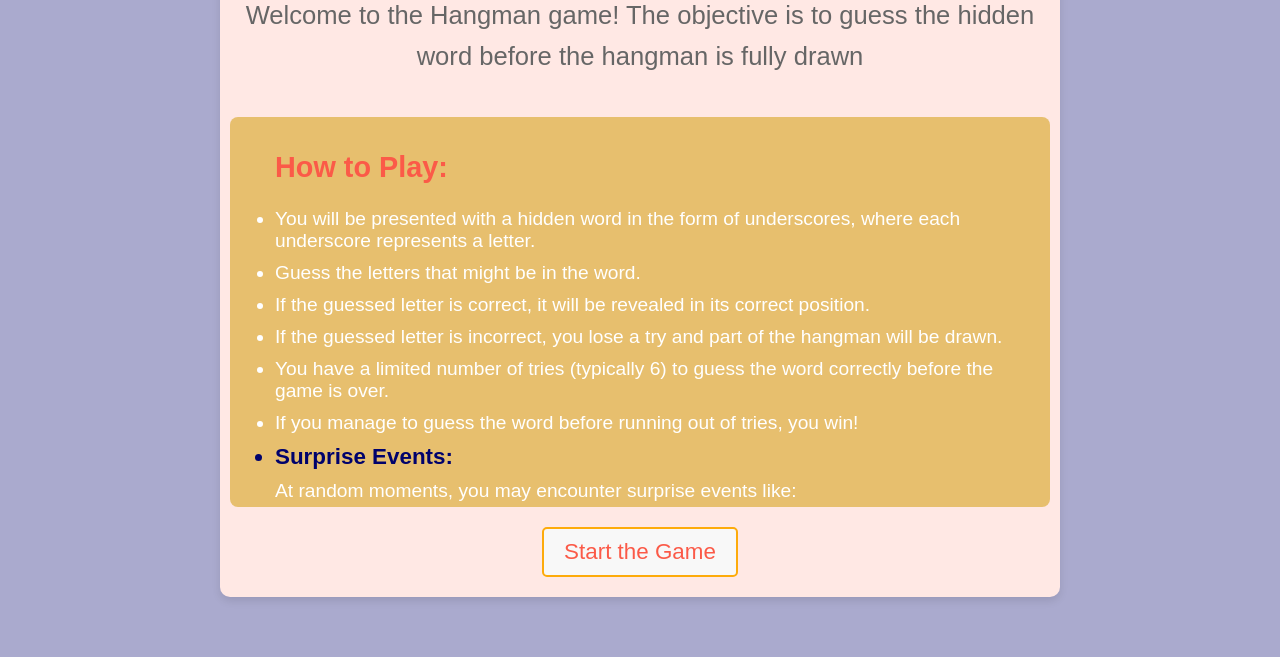
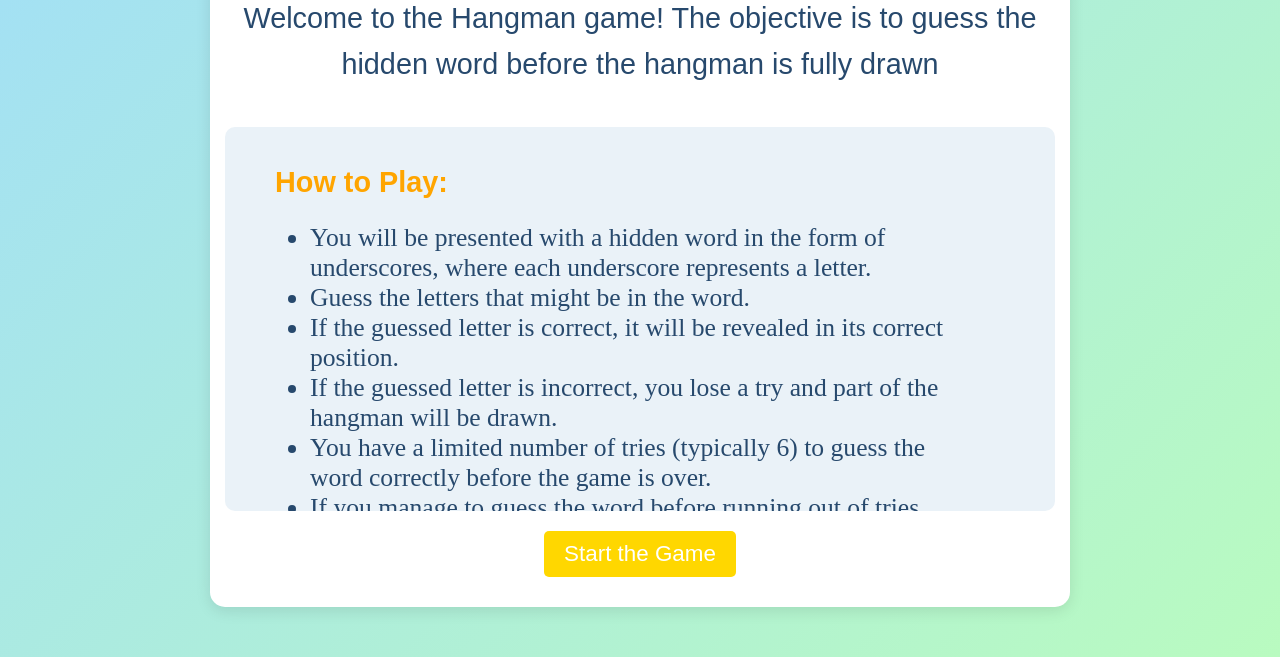
Before and after one commit to FatemaJadeed/Hangman, a plain HTML site: page Instructions.html in a window 1280 px wide. Shown: the part 143-800 px from the top of the page. Drawn offline with Linux system fonts and the light colour scheme; a web font is replaced by a local one.

Commit message:
styleupdate

```diff
--- a/Instructions.html
+++ b/Instructions.html
@@ -7,11 +7,11 @@
 
     <style>
         body {
-            font-family: Arial, sans-serif;
-            background-color: #00026c55;
+            background: linear-gradient(135deg, #A2DFF7, #B9FBC0);
             margin: 0;
             padding: 0;
             display: flex;
+            font-size: 1.2rem;
             justify-content: center;
             align-items: center;
             height: 100vh;
@@ -19,11 +19,11 @@
         }
 
         .container {
-            background-color: #ffe8e4;
-            padding: 20px;
-            border-radius: 10px;
-            box-shadow: 0 4px 8px rgba(0, 0, 0, 0.1);
-            width: 80vw;
+            background-color: #FFFFFF;
+            padding: 30px;
+            border-radius: 15px;
+            box-shadow: 0 4px 15px rgba(0, 0, 0, 0.1);
+            width: 100vw;
             max-width: 800px;
             height: 80vh;
             max-height: 800px;
@@ -35,7 +35,7 @@
         }
 
         h1 {
-            color: #00026c;
+            color: #FF6347;
             margin: 0 0 10px;
             font-size: 2.6rem;
             font-family: "Cabin Sketch", sans-serif;
@@ -45,26 +45,32 @@
             font-family: "Cabin Sketch", sans-serif;
             padding: 0 35px;
             font-size: 1.8rem;
-            color: #fb5a48;
+            color: #FFA500;
         }
 
         p {
             font-family: "Cabin Sketch", sans-serif;
             line-height: 1.6;
-            font-size: 1.6rem;
-            color: #666;
+            font-size: 1.8rem;
+            color: #27496D;
             margin: 0 0 20px;
         }
 
         .instructions {
-            background-color: #e7bf6e;
-            padding: 10px;
-            border-radius: 8px;
+            background-color: #EAF2F8;
+            padding: 15px;
+            border-radius: 10px;
             margin-top: 20px;
             text-align: left;
             width: 100%;
             flex-grow: 1;
             overflow-y: auto;
+        }
+
+        .random {
+            color: #27496D;
+            font-size: 1.6rem;
+            margin: 0 35px;
         }
 
         .instructions ul {
@@ -74,51 +80,40 @@
 
         .instructions li {
             margin-bottom: 10px;
-            color: #fff;
-            font-size: 1.2rem;
+            color: #27496D;
+            margin: 0 35px;
+            font-size: 1.6rem;
         }
 
-        .instructions .bold-text{
+        .instructions .bold-text {
             font-family: "Cabin Sketch", sans-serif;
-            margin-bottom: 10px;
-            color: #00026c;
-            font-size: 1.4rem;
+            color: #FF6347;
+            font-size: 1.9rem;
             font-weight: bold;
             margin-top: 10px;
         }
-
 
         a {
             display: inline-block;
             font-size: 1.4rem;
             margin-top: 20px;
             padding: 10px 20px;
-            background: rgb(248, 248, 248);
-            border: 2px solid #fdab0b;
-            color: #fb5a48;
+            background: #FFD700;
+            color: #FFFFFF;
             text-decoration: none;
             border-radius: 5px;
             transition: background-color 0.3s;
             font-family: "Cabin Sketch", sans-serif;
         }
 
-        .random {
-            color: #fff;
-            font-size: 1.2rem;
-        }
-
         a:hover {
-            background-color: #e7bf6ec1;
+            background-color: #FFC107;
         }
     </style>
 
-
-<link rel="preconnect" href="https://fonts.googleapis.com">
-<link rel="preconnect" href="https://fonts.gstatic.com" crossorigin>
-<link href="https://fonts.googleapis.com/css2?family=Cabin+Sketch:wght@400;700&display=swap" rel="stylesheet">
-
-
-
+    <link rel="preconnect" href="https://fonts.googleapis.com">
+    <link rel="preconnect" href="https://fonts.gstatic.com" crossorigin>
+    <link href="https://fonts.googleapis.com/css2?family=Cabin+Sketch:wght@400;700&display=swap" rel="stylesheet">
 </head>
 <body>
     <div class="container">
@@ -135,7 +130,6 @@
                 <li>You have a limited number of tries (typically 6) to guess the word correctly before the game is over.</li>
                 <li>If you manage to guess the word before running out of tries, you win!</li>
                 <li class="bold-text">Surprise Events:</li>
-
                 <div class="random">At random moments, you may encounter surprise events like: </div>
                 <ul>
                     <br>
--- a/style.css
+++ b/style.css
@@ -1,4 +1,3 @@
-
 body {
     font-family: "Cabin Sketch", sans-serif;
     display: flex;
@@ -6,18 +5,20 @@ body {
     padding: 0 10px;
     justify-content: center;
     min-height: 100vh;
-    background: #ffe8e4;
+    background: linear-gradient(135deg, #89CFF0, #FFFACD);
 }
 
 .container {
     width: 1250px;
     height: 600px;
-    background: #00026c55;
+    background: rgba(255, 255, 255, 0.9);
+    backdrop-filter: blur(8px);
     display: flex;
-    gap:70px;
+    gap: 70px;
     align-items: center;
     padding: 60px 40px;
-    border-radius: 10px;
+    border-radius: 15px;
+    box-shadow: 0px 4px 15px rgba(0, 0, 0, 0.1);
 }
 
 .hangmanBox img {
@@ -28,7 +29,7 @@ body {
     font-size: 2.9rem;
     margin-top: 20px;
     text-align: center;
-    color: #00026c;
+    color: #27496D;
     text-transform: uppercase;
 }
 
@@ -41,18 +42,19 @@ body {
 }
 
 .wordDisplay .letter {
-    width: 28px;
-    font-size: 2rem;
-    font-weight: 600;
+    width: 40px;
+    font-size: 2.5rem;
+    font-weight: bold;
     text-align: center;
     text-transform: uppercase;
     margin-bottom: 40px;
-    border-bottom: 3px solid rgb(239, 238, 235);
+    border-bottom: 3px solid #27496D;
+    color: #27496D;
 }
 
 .wordDisplay .letter.guessed {
     border-color: transparent;
-    margin: -40px 0 35px;
+    color: #FFA500;
 }
 
 .gameBox h4 {
@@ -60,23 +62,24 @@ body {
     font-size: 1.9rem;
     font-weight: 500;
     margin-bottom: 15px;
+    color: #27496D;
 }
 
 .guessesText {
-    color: rgb(239, 238, 235);
+    color: #27496D;
 }
 
 .hintText {
-    color: #fdab0b;
+    color: #FFA500;
 }
 
 .gameBox h4 b {
     font-weight: 600;
-    color: rgb(239, 238, 235);
+    color: #27496D;
 }
 
 .gameBox .guessesText b {
-   color:#fdab0b;
+   color: #FFA500;
 }
 
 .gameBox .keyboard {
@@ -86,32 +89,32 @@ body {
     flex-wrap: wrap;
     justify-content: center;
 }
+
 :where(.gameModal, .keyboard) button {
-    color: rgb(239, 238, 235);
+    color: #FFFFFF;
     font-size: 1rem;
     font-weight: 600;
     cursor: pointer;
     outline: none;
-    background: #fdab0b;
+    background: #FFA500;
     border: none;
-    border-radius: 4px;
+    border-radius: 8px;
     text-transform: uppercase;
 }
+
 .keyboard button {
-    padding: 7px;
+    padding: 10px;
     width: calc(100% / 9 - 6px);
 }
 
 .keyboard button[disabled] {
-    opacity: 0.6;
+    opacity: 0.5;
     pointer-events: none;
 }
 
-
 .keyboard button:hover {
-    background: rgb(237, 212, 229);
+    background: #FFD700;
 }
-
 
 .gameModal {
     position: fixed;
@@ -130,20 +133,20 @@ body {
     transition: opacity 0.4s ease;
 }
 
-
 .gameModal.show {
     opacity: 1;
     pointer-events: auto;
 }
 
+.gameModal .content {
+    background: #F0F0F0;
 
-.gameModal .content {
-    background: rgb(239, 238, 235);
     max-width: 420px;
     width: 100%;
     text-align: center;
-    border-radius: 10px;
+    border-radius: 15px;
     padding: 30px;
+    box-shadow: 0px 8px 30px rgba(0, 0, 0, 0.2);
 }
 
 .gameModal img {
@@ -153,6 +156,7 @@ body {
 
 .gameModal h4 {
     font-size: 1.53rem;
+    color: #FFA500;
 }
 
 .gameModal p {
@@ -162,14 +166,16 @@ body {
 }
 
 .gameModal p b {
-    color: #fb5a48;
+    color: #FFA500;
     font-weight: 600;
 }
 
 .gameModal button {
     padding: 12px 23px;
+    background: #89CFF0;
+    color: #FFFFFF;
+    border-radius: 8px;
 }
-
 
 .timerContainer {
     display: flex;
@@ -178,17 +184,37 @@ body {
     margin-top: 20px;
 }
 
-
 .timerBox {
-    background: rgb(248, 248, 248);
-    border: 2px solid #fdab0b;
+    background: #FFFACD;
+    border: 2px solid #FFA500;
     border-radius: 9px;
-    padding:  10px 20px;
+    padding: 10px 20px;
     font-size: 28px;
     font-weight: bold;
-    color: #fb5a48;
+    color: #27496D;
     text-align: center;
     min-width: 100px;
+}
+
+
+.backButton {
+    position: absolute;
+    top: 20px;
+    left: 20px;
+    font-size: 1.4rem;
+    padding: 10px 20px;
+    background: #FFA500;
+    border: none;
+    color: #FFFFFF;
+    text-decoration: none;
+    border-radius: 5px;
+    transition: background-color 0.3s;
+    font-family: "Cabin Sketch", sans-serif;
+    z-index: 1000;
+}
+
+.backButton:hover {
+    background-color: #FFD700;
 }
 
 
```
Also changed, not shown: index.html (+1 -0 lines).
